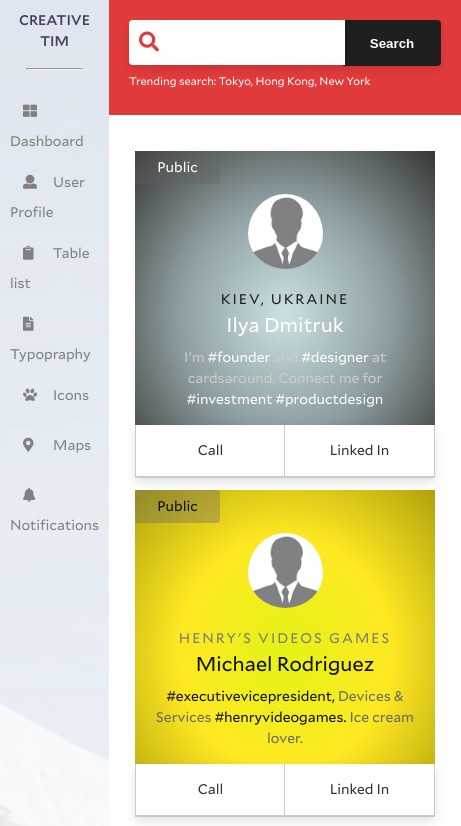
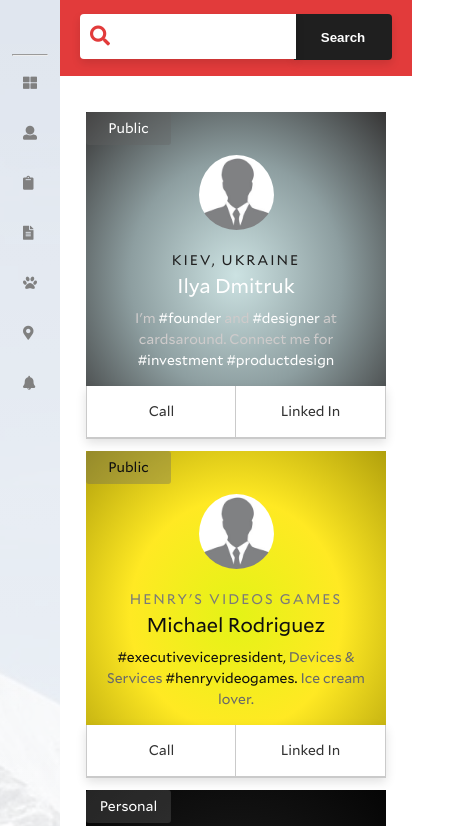
Before and after one commit to Green3rd/CSSExcercise, a plain HTML site: page excercise1.html in a window 390 px wide. Shown: the top 826 px of the page, 461 px wide, since content can reach past the window. Drawn offline with Linux system fonts and the light colour scheme.

Commit message:
mobile style

```diff
--- a/css/ContactContainer.css
+++ b/css/ContactContainer.css
@@ -9,3 +9,9 @@
         text-align: start;
     }
 }
+
+@media only screen and (max-width: 540px) {
+    .ContactContainer {
+        text-align: center;
+    }
+}
--- a/css/HeroBanner.css
+++ b/css/HeroBanner.css
@@ -7,6 +7,7 @@
     padding: 45px;
     text-align: center;
     position: relative;
+    transition: all 0.2s;
 }
 
 .HeroBanner .HeroBanner__Header1 {
@@ -32,3 +33,11 @@
         display: none;
     }
 }
+
+
+@media only screen and (max-width: 540px) {
+    .HeroBanner {
+        height: 50px;
+        padding: 14px 20px 12px 20px;
+    }
+}
--- a/css/MenuContainer.css
+++ b/css/MenuContainer.css
@@ -12,15 +12,34 @@
     background-size: cover;
     background-position: 490px 0px;
     padding: 10px 10px 17px 10px;
+    transition: all 0.5s;
 }
 
 .MenuContainer__Header {
     color:rgba(40, 33, 66, 0.85);
     text-align: center;
     font-weight: bold;
+    opacity: 1;
+    transition: all 0.5s;
+
 }
 
 .MenuContainer .MenuSeparator {
     margin: 16px;
     color: rgba(210, 210, 210, 0.1);
 }
+
+
+@media only screen and (max-width: 540px) {
+    .MenuContainer {
+        width: 40px;
+    }
+
+    .MenuContainer__Header {
+       opacity: 0;
+    }
+
+    .MenuContainer .MenuSeparator {
+        margin: 2px;
+    }
+}
--- a/css/MenuItem.css
+++ b/css/MenuItem.css
@@ -2,6 +2,7 @@
     color:grey;
     margin: 5px 0;
     transition: all 0.3s;
+    cursor: pointer;
 }
 
 .MenuItem:hover {
@@ -16,7 +17,17 @@
     min-width: 14px;
 }
 
+.MenuItem .MenuItem__Text {
+    word-break: break-all;
+}
+
 .MenuItemSpace {
     /* align-self: flex-end; */
     flex-grow: 1;
 }
+
+@media only screen and (max-width: 540px) {
+    .MenuItem .MenuItem__Text {
+        display: none;
+    }
+}
--- a/css/SearchBoxContainer.css
+++ b/css/SearchBoxContainer.css
@@ -25,6 +25,7 @@
     border-radius: 0 4px 4px 0;
     border: none;
     cursor: pointer;
+    transition: all 0.2s;
 }
 
 .SearchBox__Button:focus {
@@ -40,3 +41,9 @@
         margin-top: 0;
     }
 }
+
+@media only screen and (max-width: 540px) {
+    .SearchBoxContainer .SearchBox__Suggestions  {
+        display: none;
+    }
+}
--- a/excercise1.html
+++ b/excercise1.html
@@ -20,36 +20,36 @@
         <hr class="MenuSeparator"/>
         <div class="MenuItem">
           <i class="MenuItem__Icon fas fa-th-large"></i>
-          <span>Dashboard</span>
+          <span class="MenuItem__Text">Dashboard</span>
         </div>
         <div class="MenuItem">
           <i class="MenuItem__Icon fas fa-user"></i>
-          <span>User Profile</span>
+          <span class="MenuItem__Text">User Profile</span>
         </div>
         <div class="MenuItem">
           <i class="MenuItem__Icon fas fa-clipboard"></i>
-          <span>Table list</span>
+          <span class="MenuItem__Text">Table list</span>
         </div>
         <div class="MenuItem">
           <i class="MenuItem__Icon fas fa-file-alt"></i>
-          <span>Typopraphy</span>
+          <span class="MenuItem__Text">Typopraphy</span>
         </div>
         <div class="MenuItem">
           <i class="MenuItem__Icon fas fa-paw"></i>
-          <span>Icons</span>
+          <span class="MenuItem__Text">Icons</span>
         </div>
         <div class="MenuItem">
           <i class="MenuItem__Icon fas fa-map-marker-alt"></i>
-          <span>Maps</span>
+          <span class="MenuItem__Text">Maps</span>
         </div>
         <div class="MenuItem">
           <i class="MenuItem__Icon fas fa-bell"></i>
-          <span>Notifications</span>
+          <span class="MenuItem__Text">Notifications</span>
         </div>
         <div class="MenuItemSpace"></div>
         <div class="MenuItem">
           <i class="MenuItem__Icon fas fa-caret-square-up"></i>
-          <span>Upgrade to PRO</span>
+          <span class="MenuItem__Text">Upgrade to PRO</span>
         </div>
       </div>
       <!-- End of Menu Section -->
```
